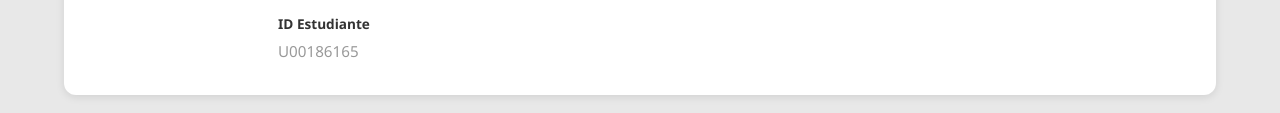
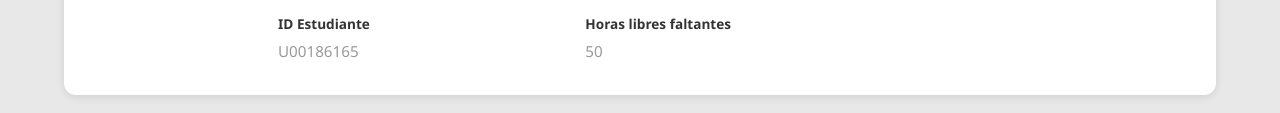
Before and after one commit to RareChimera87/unab-web-page, a plain HTML site: page profile.html in a window 1280 px wide. Shown: the part 411-524 px from the top of the page. Drawn offline with Linux system fonts and the light colour scheme.

Commit message:
Add 'horas libres'

```diff
--- a/profile.html
+++ b/profile.html
@@ -292,6 +292,10 @@
                             <span class="info-item__label">Último período matriculado</span>
                             <span class="info-item__value">202560</span>
                         </div>
+                        <div class="info-item">
+                            <span class="info-item__label">Horas libres faltantes</span>
+                            <span class="info-item__value">50</span>
+                        </div>
                     </div>
                 </div>
             </section>
```
